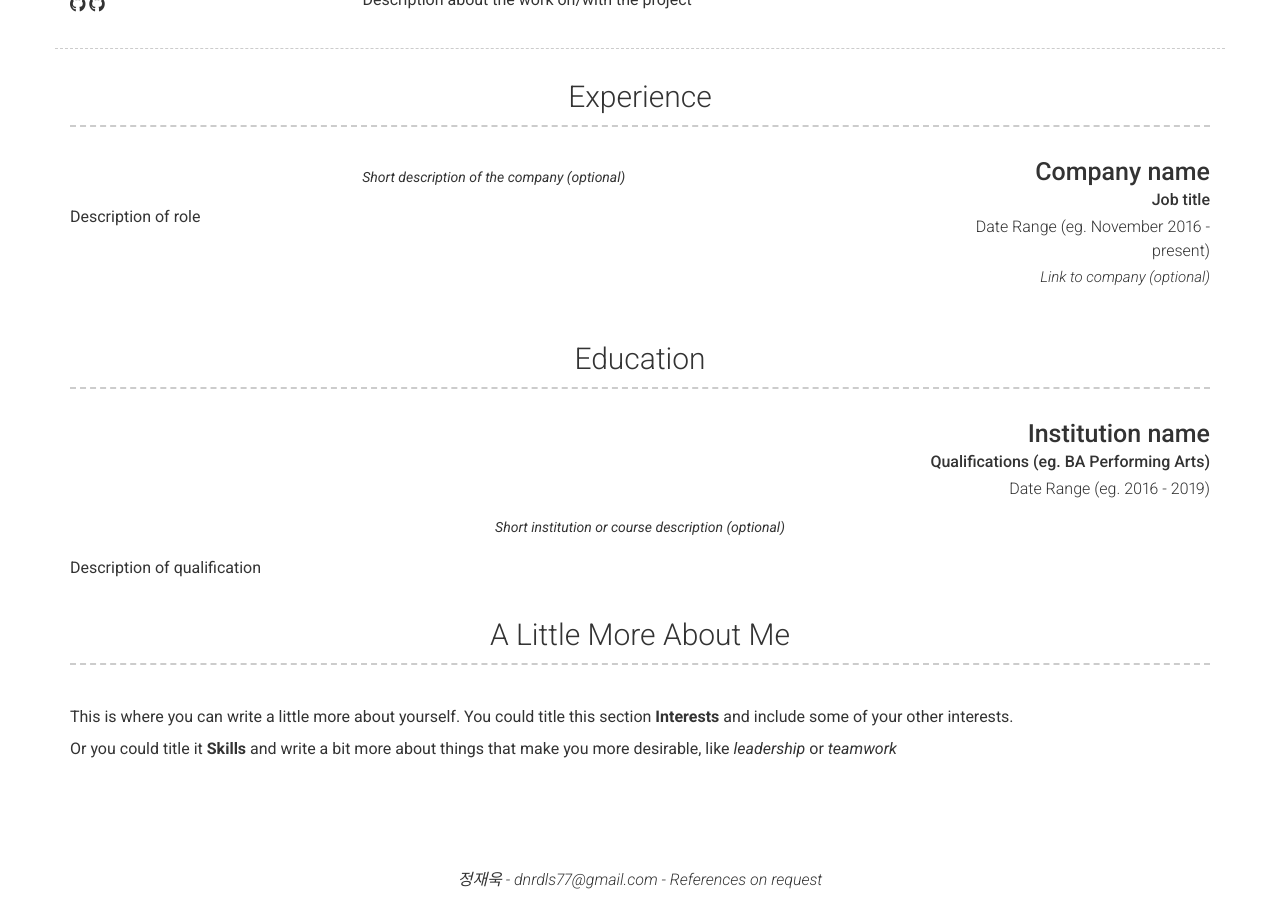
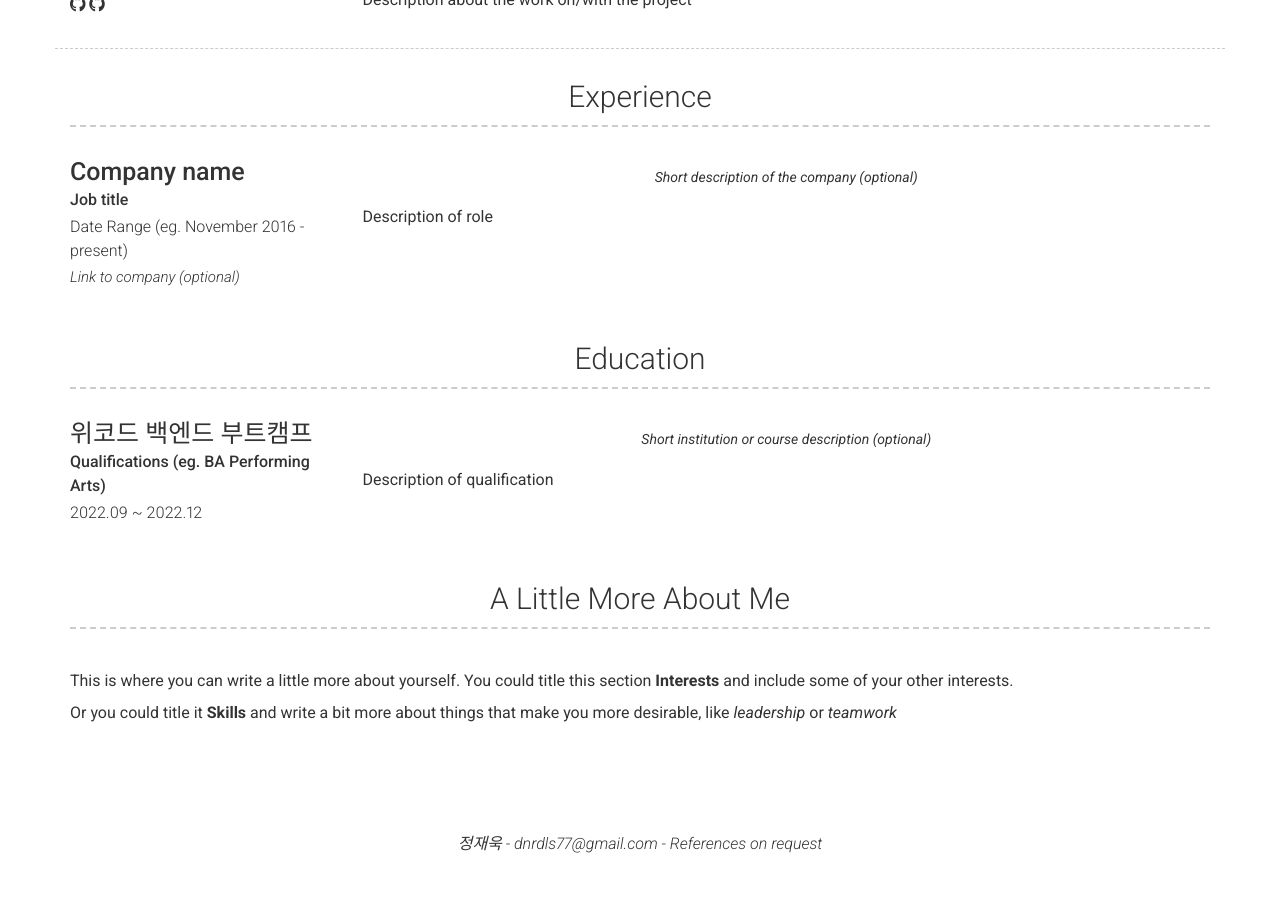
Before and after one commit to dnrdls7/dnrdls7.github.io, a Jekyll site: the page built from index.md, in a window 1280 px wide and 900 px high, scrolled down 1094 px. Built offline with Jekyll 4.4.1, drawn with Linux system fonts in a browser that asks for light colours; nearby versions of some CDN libraries; after the commit the page ends 1958 px from its top, so only the background shows below that.

Commit message:
education

```diff
--- a/_config.yml
+++ b/_config.yml
@@ -19,14 +19,25 @@ website: https://velog.io/@dnrdls7
 darkmode: never
 
 # Social links
+twitter_username:
 github_username: dnrdls7
-youtube_username: dnrdls77
+stackoverflow_username:
+dribbble_username:
+facebook_username:
+flickr_username:
+instagram_username:
+linkedin_username: 정재욱
+xing_username:
+pinterest_username:
+youtube_username:
+orcid_username:
+googlescholar_username:
 
 # Additional icon links
 additional_links:
-- title: Link name
-  icon: Font Awesome brand icon name (eg. fab fa-twitter) (https://fontawesome.com/icons?d=gallery&s=brands&m=free)
-  url: Link url (eg. https://google.com)
+- title:
+  icon:
+  url:
 # - title: another link
 #   icon: font awesome brand icon name (eg. fab fa-twitter) (https://fontawesome.com/icons?d=gallery&s=brands&m=free)
 #   url: Link url (eg. https://google.com)
@@ -73,7 +84,7 @@ content:
   - title: Experience
     layout: list
     content:
-      - layout: right
+      - layout: left
         title: Company name
         sub_title: Job title
         caption: Date Range (eg. November 2016 - present)
@@ -85,10 +96,10 @@ content:
   - title: Education
     layout: list
     content:
-      - layout: top-right
-        title: Institution name
+      - layout: left
+        title: 위코드 백엔드 부트캠프
         sub_title: Qualifications (eg. BA Performing Arts)
-        caption: Date Range (eg. 2016 - 2019)
+        caption: 2022.09 ~ 2022.12
         quote: >
           Short institution or course description (optional)
         description: | # this will include new lines to allow paragraphs
```
